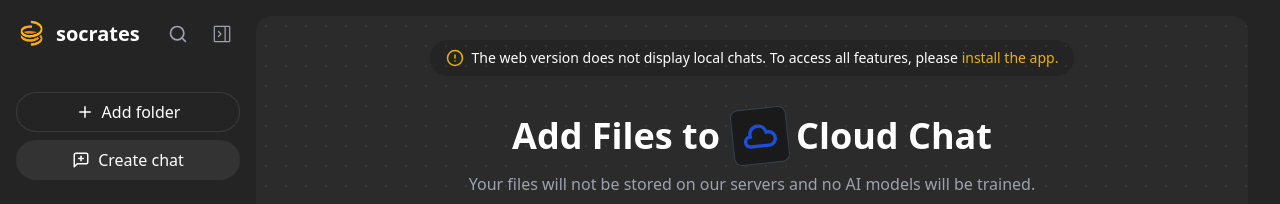
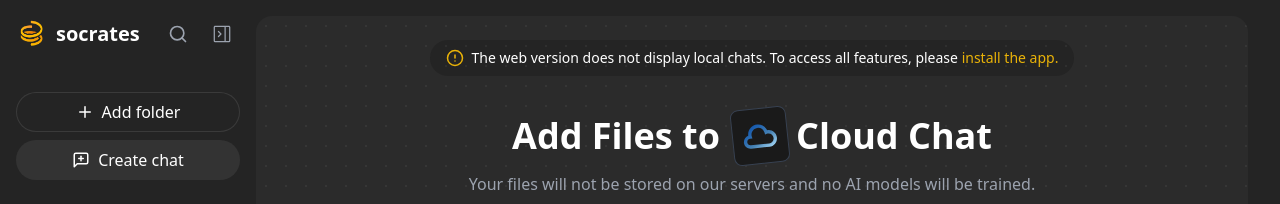
Before and after one commit to Tanjim-Islam/cloud-chat, a Next.js app: page / in a window 1280 px wide. Shown: the top 204 px of the page. Built offline with nearby package versions, Linux system fonts and the light colour scheme.

Commit message:
Made improvements

```diff
--- a/components/main-content.tsx
+++ b/components/main-content.tsx
@@ -50,7 +50,21 @@ export default function MainContent({ sidebarExpanded }: MainContentProps) {
             <span>Add Files to</span>
             <div className="ml-3 flex items-center">
               <div className="w-14 h-14 bg-[#1a1a1a] rounded-lg flex items-center justify-center mr-2 -rotate-6 border border-gray-700">
-                <TiWeatherCloudy className="w-10 h-10 text-blue-700" />
+                <div className="relative">
+                  <TiWeatherCloudy className="w-10 h-10" style={{ color: 'transparent' }} />
+                  <div className="absolute inset-0 flex items-center justify-center">
+                    <svg width="40" height="40" viewBox="0 0 24 24">
+                      <defs>
+                        <linearGradient id="cloudGradient" x1="0%" y1="0%" x2="100%" y2="100%">
+                          <stop offset="0%" stopColor="#0047AB" />
+                          <stop offset="60%" stopColor="#4682B4" />
+                          <stop offset="100%" stopColor="#B0E2FF" />
+                        </linearGradient>
+                      </defs>
+                      <path d="M17 19h-11c-2.206 0-4-1.794-4-4 0-1.861 1.277-3.429 3.001-3.874l-.001-.126c0-3.309 2.691-6 6-6 2.587 0 4.824 1.638 5.65 4.015 2.942-.246 5.35 2.113 5.35 4.985 0 2.757-2.243 5-5 5zm-11.095-6.006c-1.008.006-1.905.903-1.905 2.006s.897 2 2 2h11c1.654 0 3-1.346 3-3s-1.346-3-3-3c-.243 0-.5.041-.81.13l-1.075.307-.186-1.103c-.325-1.932-1.977-3.334-3.929-3.334-2.206 0-4 1.794-4 4 0 .272.027.545.082.811l.244 1.199-1.421-.016z" fill="url(#cloudGradient)" />
+                    </svg>
+                  </div>
+                </div>
               </div>
               <span className="text-white">Cloud Chat</span>
             </div>
```
